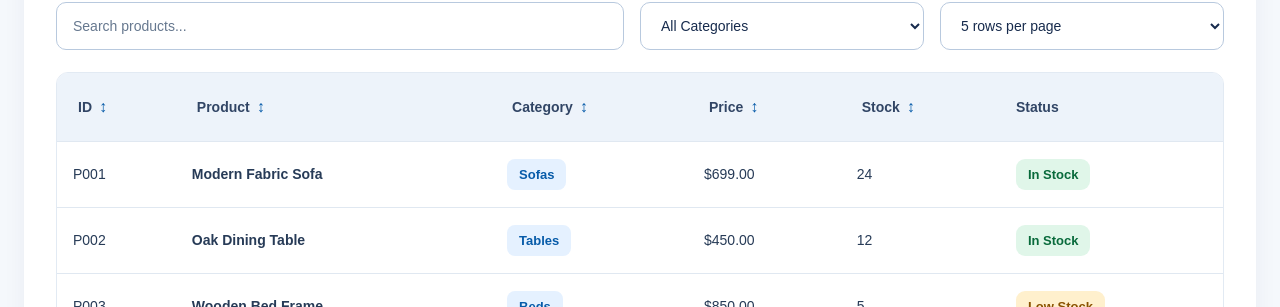
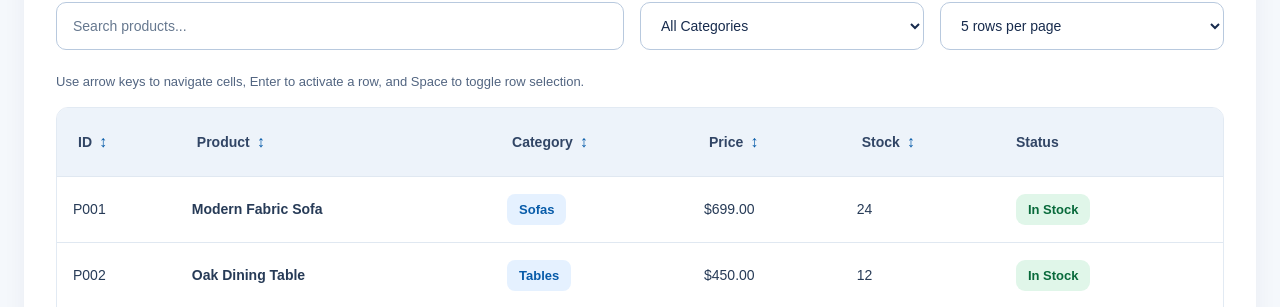
Before and after one commit to tanhung1004/Lab02, a React (Vite) app in the folder HW1/: page / in a window 1280 px wide. Shown: the part 645-952 px from the top of the page. Built offline with nearby package versions, Linux system fonts and the light colour scheme.

Commit message:
feat(hw1): implement keyboard navigation and row selection

```diff
--- a/HW1/src/components/DataGrid.tsx
+++ b/HW1/src/components/DataGrid.tsx
@@ -1,5 +1,11 @@
 
-import { useMemo, useState } from "react";
+import {
+  useEffect,
+  useMemo,
+  useRef,
+  useState,
+} from "react";
+
 import type {
   DataGridProps,
 } from "../types/data-grid-contract";
@@ -8,31 +14,47 @@ export default function DataGrid<T extends object>({
   data,
   columns,
   ariaLabel,
+  onRowSelect,
 }: DataGridProps<T>) {
-  // Sorting state
+  // Sorting
   const [sortKey, setSortKey] = useState<keyof T | null>(null);
   const [sortDirection, setSortDirection] =
     useState<"asc" | "desc">("asc");
 
-  // Filtering and pagination state
+  // Filtering and pagination
   const [search, setSearch] = useState("");
   const [category, setCategory] = useState("All");
   const [page, setPage] = useState(1);
   const [pageSize, setPageSize] = useState(5);
 
-  // Identify categories from the provided data
+  // Keyboard focus and selection
+  const [activeCell, setActiveCell] = useState({
+    row: 0,
+    col: 0,
+  });
+
+  const [selectedIds, setSelectedIds] = useState<Set<string>>(
+    () => new Set()
+  );
+
+  const cellRefs = useRef<Map<string, HTMLTableCellElement>>(
+    new Map()
+  );
+
   const categories = useMemo(() => {
     return Array.from(
       new Set(
-        data.map((item) => {
-          const record = item as Record<string, unknown>;
-          return String(record.category ?? "");
-        })
+        data.map((item) =>
+          String(
+            (item as Record<string, unknown>).category ?? ""
           )
-    ).filter(Boolean).sort();
+        )
+      )
+    )
+      .filter(Boolean)
+      .sort();
   }, [data]);
 
-  // Handle sorting
   const handleSort = (key: keyof T) => {
     if (sortKey === key) {
       setSortDirection((prev) =>
@@ -42,23 +64,25 @@ export default function DataGrid<T extends object>({
       setSortKey(key);
       setSortDirection("asc");
     }
+    setActiveCell({ row: 0, col: 0 });
   };
 
-  // Apply filtering, then sorting
   const processedData = useMemo(() => {
     const filtered = data.filter((item) => {
       const record = item as Record<string, unknown>;
-
-      const name = String(record.name ?? "").toLowerCase();
-      const id = String(record.id ?? "").toLowerCase();
-      const itemCategory = String(record.category ?? "");
+      const query = search.trim().toLowerCase();
 
       const matchesSearch =
-        name.includes(search.trim().toLowerCase()) ||
-        id.includes(search.trim().toLowerCase());
+        String(record.name ?? "")
+          .toLowerCase()
+          .includes(query) ||
+        String(record.id ?? "")
+          .toLowerCase()
+          .includes(query);
 
       const matchesCategory =
-        category === "All" || itemCategory === category;
+        category === "All" ||
+        String(record.category ?? "") === category;
 
       return matchesSearch && matchesCategory;
     });
@@ -66,20 +90,19 @@ export default function DataGrid<T extends object>({
     if (sortKey === null) return filtered;
 
     return [...filtered].sort((a, b) => {
-      const valueA = a[sortKey];
-      const valueB = b[sortKey];
+      const aValue = a[sortKey];
+      const bValue = b[sortKey];
 
       if (
-        typeof valueA === "number" &&
-        typeof valueB === "number"
+        typeof aValue === "number" &&
+        typeof bValue === "number"
       ) {
-        return sortDirection === "asc"
-          ? valueA - valueB
-          : valueB - valueA;
+        const result = aValue - bValue;
+        return sortDirection === "asc" ? result : -result;
       }
 
-      const result = String(valueA ?? "").localeCompare(
-        String(valueB ?? ""),
+      const result = String(aValue ?? "").localeCompare(
+        String(bValue ?? ""),
         undefined,
         { numeric: true, sensitivity: "base" }
       );
@@ -88,7 +111,6 @@ export default function DataGrid<T extends object>({
     });
   }, [data, search, category, sortKey, sortDirection]);
 
-  // Pagination
   const totalPages = Math.max(
     1,
     Math.ceil(processedData.length / pageSize)
@@ -111,7 +133,102 @@ export default function DataGrid<T extends object>({
     processedData.length
   );
 
-  // Format cell content
+  // Stable row identifier
+  const getRowId = (item: T, index: number) => {
+    const record = item as Record<string, unknown>;
+    return String(record.id ?? `row-${index}`);
+  };
+
+  // Keep keyboard position inside visible rows
+  useEffect(() => {
+    setActiveCell((previous) => ({
+      row: Math.min(
+        previous.row,
+        Math.max(0, pageData.length - 1)
+      ),
+      col: Math.min(
+        previous.col,
+        Math.max(0, columns.length - 1)
+      ),
+    }));
+  }, [pageData.length, columns.length]);
+
+  const focusCell = (row: number, col: number) => {
+    if (pageData.length === 0 || columns.length === 0) {
+      return;
+    }
+
+    const nextRow = Math.max(
+      0,
+      Math.min(row, pageData.length - 1)
+    );
+
+    const nextCol = Math.max(
+      0,
+      Math.min(col, columns.length - 1)
+    );
+
+    setActiveCell({ row: nextRow, col: nextCol });
+
+    const key = `${nextRow}-${nextCol}`;
+    cellRefs.current.get(key)?.focus();
+  };
+
+  const toggleRowSelection = (item: T, rowIndex: number) => {
+    const id = getRowId(item, rowIndex);
+
+    setSelectedIds((previous) => {
+      const next = new Set(previous);
+
+      if (next.has(id)) {
+        next.delete(id);
+      } else {
+        next.add(id);
+      }
+
+      return next;
+    });
+  };
+
+  const handleCellKeyDown = (
+    event: React.KeyboardEvent<HTMLTableCellElement>,
+    rowIndex: number,
+    colIndex: number,
+    item: T
+  ) => {
+    switch (event.key) {
+      case "ArrowUp":
+        event.preventDefault();
+        focusCell(rowIndex - 1, colIndex);
+        break;
+
+      case "ArrowDown":
+        event.preventDefault();
+        focusCell(rowIndex + 1, colIndex);
+        break;
+
+      case "ArrowLeft":
+        event.preventDefault();
+        focusCell(rowIndex, colIndex - 1);
+        break;
+
+      case "ArrowRight":
+        event.preventDefault();
+        focusCell(rowIndex, colIndex + 1);
+        break;
+
+      case "Enter":
+        event.preventDefault();
+        onRowSelect?.(item);
+        break;
+
+      case " ":
+        event.preventDefault();
+        toggleRowSelection(item, rowIndex);
+        break;
+    }
+  };
+
   const renderCell = (item: T, key: keyof T) => {
     const value = item[key];
 
@@ -147,7 +264,7 @@ export default function DataGrid<T extends object>({
 
   return (
     <>
-      {/* Search and category filters */}
+      {/* Search and filtering */}
       <div className="toolbar">
         <input
           type="search"
@@ -157,6 +274,7 @@ export default function DataGrid<T extends object>({
           onChange={(event) => {
             setSearch(event.target.value);
             setPage(1);
+            setActiveCell({ row: 0, col: 0 });
           }}
         />
 
@@ -166,6 +284,7 @@ export default function DataGrid<T extends object>({
           onChange={(event) => {
             setCategory(event.target.value);
             setPage(1);
+            setActiveCell({ row: 0, col: 0 });
           }}
         >
           <option value="All">All Categories</option>
@@ -182,6 +301,7 @@ export default function DataGrid<T extends object>({
           onChange={(event) => {
             setPageSize(Number(event.target.value));
             setPage(1);
+            setActiveCell({ row: 0, col: 0 });
           }}
         >
           <option value={5}>5 rows per page</option>
@@ -190,11 +310,21 @@ export default function DataGrid<T extends object>({
         </select>
       </div>
 
-      {/* Data Grid */}
+      <p className="grid-instructions" id="grid-instructions">
+        Use arrow keys to navigate cells, Enter to activate
+        a row, and Space to toggle row selection.
+      </p>
+
+      {/* Accessible Data Grid */}
       <div className="table-wrapper">
-        <table aria-label={ariaLabel}>
+        <table
+          role="grid"
+          aria-label={ariaLabel}
+          aria-describedby="grid-instructions"
+          aria-multiselectable="true"
+        >
           <thead>
-            <tr>
+            <tr role="row">
               {columns.map((column) => {
                 const isSorted =
                   sortKey === column.accessorKey;
@@ -203,6 +333,7 @@ export default function DataGrid<T extends object>({
                   <th
                     key={String(column.accessorKey)}
                     scope="col"
+                    role="columnheader"
                     aria-sort={
                       isSorted
                         ? sortDirection === "asc"
@@ -239,11 +370,60 @@ export default function DataGrid<T extends object>({
 
           <tbody>
             {pageData.length > 0 ? (
-              pageData.map((item, rowIndex) => (
-                <tr key={(currentPage - 1) * pageSize + rowIndex}>
-                  {columns.map((column) => (
+              pageData.map((item, rowIndex) => {
+                const rowId = getRowId(
+                  item,
+                  (currentPage - 1) * pageSize + rowIndex
+                );
+
+                const isSelected = selectedIds.has(rowId);
+
+                return (
+                  <tr
+                    key={rowId}
+                    role="row"
+                    aria-selected={isSelected}
+                    className={
+                      isSelected ? "selected-row" : ""
+                    }
+                  >
+                    {columns.map((column, colIndex) => {
+                      const refKey = `${rowIndex}-${colIndex}`;
+
+                      return (
                         <td
                           key={String(column.accessorKey)}
+                          role="gridcell"
+                          tabIndex={
+                            activeCell.row === rowIndex &&
+                            activeCell.col === colIndex
+                              ? 0
+                              : -1
+                          }
+                          ref={(element) => {
+                            if (element) {
+                              cellRefs.current.set(
+                                refKey,
+                                element
+                              );
+                            } else {
+                              cellRefs.current.delete(refKey);
+                            }
+                          }}
+                          onFocus={() =>
+                            setActiveCell({
+                              row: rowIndex,
+                              col: colIndex,
+                            })
+                          }
+                          onKeyDown={(event) =>
+                            handleCellKeyDown(
+                              event,
+                              rowIndex,
+                              colIndex,
+                              item
+                            )
+                          }
                           className={
                             column.accessorKey === "name"
                               ? "product-name"
@@ -252,12 +432,17 @@ export default function DataGrid<T extends object>({
                         >
                           {renderCell(item, column.accessorKey)}
                         </td>
-                  ))}
+                      );
+                    })}
                   </tr>
-              ))
+                );
+              })
             ) : (
-              <tr>
-                <td colSpan={columns.length}>
+              <tr role="row">
+                <td
+                  role="gridcell"
+                  colSpan={columns.length}
+                >
                   No matching products found.
                 </td>
               </tr>
@@ -280,7 +465,10 @@ export default function DataGrid<T extends object>({
           <button
             type="button"
             disabled={currentPage === 1}
-            onClick={() => setPage(currentPage - 1)}
+            onClick={() => {
+              setPage(currentPage - 1);
+              setActiveCell({ row: 0, col: 0 });
+            }}
           >
             Previous
           </button>
@@ -292,7 +480,10 @@ export default function DataGrid<T extends object>({
           <button
             type="button"
             disabled={currentPage === totalPages}
-            onClick={() => setPage(currentPage + 1)}
+            onClick={() => {
+              setPage(currentPage + 1);
+              setActiveCell({ row: 0, col: 0 });
+            }}
           >
             Next
           </button>
--- a/HW1/src/style.css
+++ b/HW1/src/style.css
@@ -558,3 +558,36 @@ button:focus-visible {
     padding: 9px 12px;
   }
 }
+
+
+/* TASK 1.7 - KEYBOARD NAVIGATION */
+
+.grid-instructions {
+  margin: 0 0 14px;
+  color: #526581;
+  font-size: 13px;
+  line-height: 1.6;
+}
+
+.table-wrapper td[role="gridcell"] {
+  outline-offset: -3px;
+}
+
+.table-wrapper td[role="gridcell"]:focus-visible {
+  outline: 3px solid #075ba9;
+  background: #e8f2ff;
+  position: relative;
+  z-index: 1;
+}
+
+.table-wrapper .selected-row {
+  background: #e6f2ff;
+}
+
+.table-wrapper .selected-row:hover {
+  background: #d7eaff;
+}
+
+.table-wrapper .selected-row td:first-child {
+  box-shadow: inset 4px 0 0 #075ba9;
+}
```
Also changed, not shown: 5 other files (tests, documents, lock files or other folders). Lines whose indentation alone changed are shown as unchanged.
